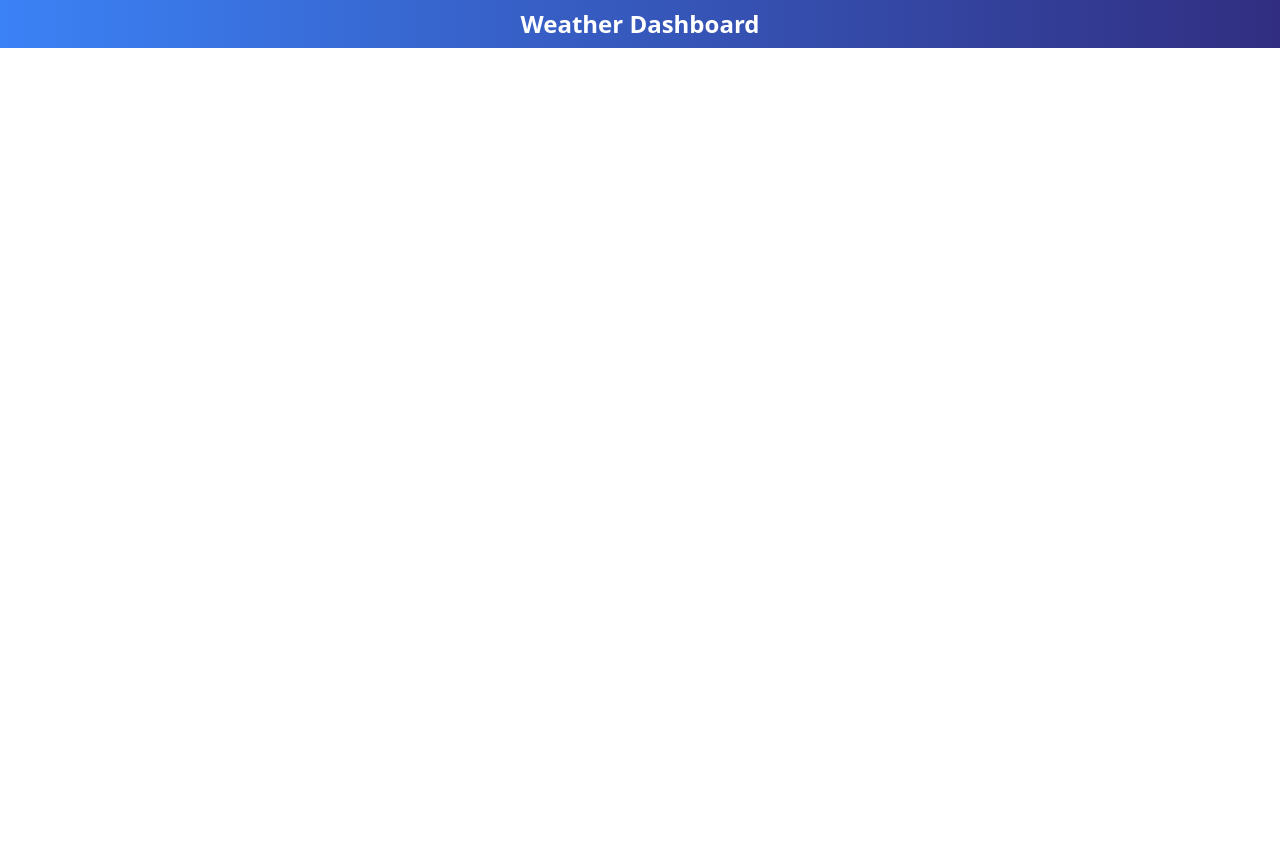
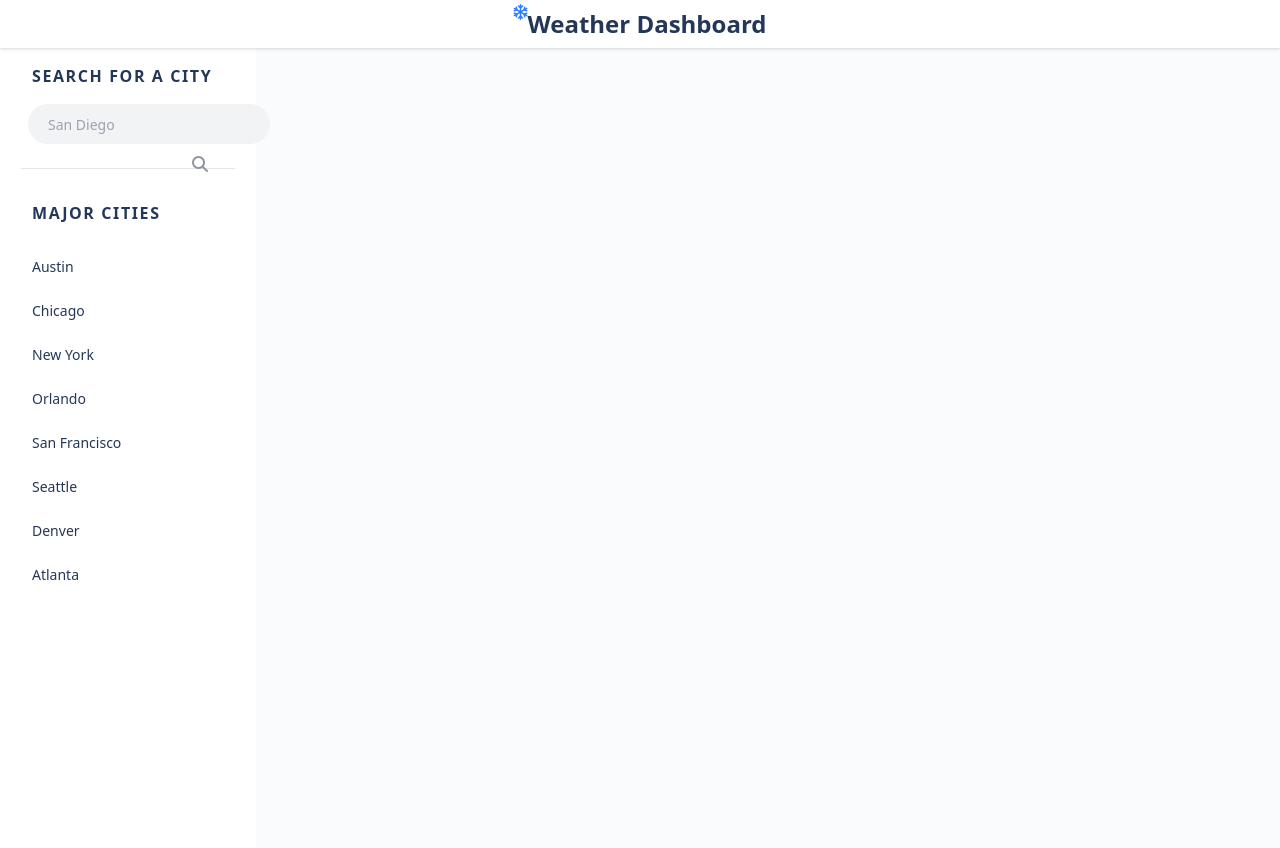
Before and after one commit to jhahnsheen/weather-dashboard-v1, a plain HTML site: page index.html in a window 1280 px wide. Before the commit the page ends 800 px from the top, so only its background shows below. Drawn offline with nearby package versions, Linux system fonts and the light colour scheme.

Commit message:
header and nav sidebar updated to the 2010s and formatted

```diff
--- a/index.html
+++ b/index.html
@@ -8,17 +8,61 @@
     <title>Weather Dashboard</title>
     <!-- link tailwind cdn -->
     <script src="https://cdn.tailwindcss.com"></script>
+    <!-- font awesome cdn -->
+    <script src="https://kit.fontawesome.com/143986e3b2.js" crossorigin="anonymous"></script>
 </head>
 
-<body>
+<body class='bg-[#FFFFFF]'>
     <!-- simple header -->
     <header>
-        <div class='flex justify-center bg-gradient-to-r from-blue-500 to-indigo-900'>
-            <h1 class='my-2 text-2xl font-semibold text-[#FFFFFF]'>Weather Dashboard</h1>
+        <div class='flex justify-center bg-[#FFFFFF] drop-shadow'>
+            <i class="far fa-snowflake text-[#2A7EFF] mt-1"></i>
+            <h1 class='my-2 text-2xl font-semibold text-[#253758]'>Weather Dashboard</h1>
         </div>
     </header>
 
+    <!-- nav sidebar -->
+    <nav class='bg-[#FAFBFC]'>
+        <div class="md:flex flex-col md:flex-row md:min-h-screen w-full">
+        <div @click.away="open = false" class="flex flex-col w-full md:w-64 text-gray-700 bg-white dark-mode:text-gray-200 dark-mode:bg-gray-800 flex-shrink-0" x-data="{ open: false }">
+            <!-- search input -->
+            <div class="flex-shrink-0 px-8 py-4 flex flex-row items-center justify-between">
+                <p class="text-md font-bold tracking-widest text-[#253758] uppercase rounded-lg dark-mode:text-white">Search for a City</p>
+            </div>
+            <div class='pl-7 mb-6'>
+                <input class="bg-[#F1F3F5] h-10 pl-5 pr-5 rounded-full text-sm focus:outline-none" type="search" name="search" placeholder="San Diego">
+                <button type="submit" class="absolute left-48 top-26 mt-2 mr-4 text-md text-[#90959F]">
+                    <i class="fas fa-search"></i>
+                </button>
+            </div>
+            <div class="flex justify-center">
+                <div class="divide-y divide-solid w-5/6">
+                    <div></div>
+                    <div></div>
+                </div>
+            </div>
+            <!-- major cities header -->
+            <div class="flex-shrink-0 px-8 py-4 flex flex-row items-center justify-between pt-8">
+                <p class="text-md font-bold tracking-widest text-[#253758] uppercase rounded-lg dark-mode:text-white">Major Cities</p>
+            </div>
+            <!-- major cities selector -->
+            <nav :class="{'block': open, 'hidden': !open}" class="flex-grow md:block px-4 pb-4 md:pb-0 md:overflow-y-auto">
+                <a class="block px-4 py-2 mt-2 text-sm font-medium text-[#253758] bg-transparent rounded-lg dark-mode:bg-transparent dark-mode:hover:bg-gray-600 dark-mode:focus:bg-gray-600 dark-mode:focus:text-white dark-mode:hover:text-white dark-mode:text-gray-200 hover:text-gray-900 focus:text-gray-900 hover:bg-gray-200 focus:bg-gray-200 focus:outline-none focus:shadow-outline" href="#">Austin</a>
+                <a class="block px-4 py-2 mt-2 text-sm font-medium text-[#253758] bg-transparent rounded-lg dark-mode:bg-transparent dark-mode:hover:bg-gray-600 dark-mode:focus:bg-gray-600 dark-mode:focus:text-white dark-mode:hover:text-white dark-mode:text-gray-200 hover:text-gray-900 focus:text-gray-900 hover:bg-gray-200 focus:bg-gray-200 focus:outline-none focus:shadow-outline" href="#">Chicago</a>
+                <a class="block px-4 py-2 mt-2 text-sm font-medium text-[#253758] bg-transparent rounded-lg dark-mode:bg-transparent dark-mode:hover:bg-gray-600 dark-mode:focus:bg-gray-600 dark-mode:focus:text-white dark-mode:hover:text-white dark-mode:text-gray-200 hover:text-gray-900 focus:text-gray-900 hover:bg-gray-200 focus:bg-gray-200 focus:outline-none focus:shadow-outline" href="#">New York</a>
+                <a class="block px-4 py-2 mt-2 text-sm font-medium text-[#253758] bg-transparent rounded-lg dark-mode:bg-transparent dark-mode:hover:bg-gray-600 dark-mode:focus:bg-gray-600 dark-mode:focus:text-white dark-mode:hover:text-white dark-mode:text-gray-200 hover:text-gray-900 focus:text-gray-900 hover:bg-gray-200 focus:bg-gray-200 focus:outline-none focus:shadow-outline" href="#">Orlando</a>
+                <a class="block px-4 py-2 mt-2 text-sm font-medium text-[#253758] bg-transparent rounded-lg dark-mode:bg-transparent dark-mode:hover:bg-gray-600 dark-mode:focus:bg-gray-600 dark-mode:focus:text-white dark-mode:hover:text-white dark-mode:text-gray-200 hover:text-gray-900 focus:text-gray-900 hover:bg-gray-200 focus:bg-gray-200 focus:outline-none focus:shadow-outline" href="#">San Francisco</a>
+                <a class="block px-4 py-2 mt-2 text-sm font-medium text-[#253758] bg-transparent rounded-lg dark-mode:bg-transparent dark-mode:hover:bg-gray-600 dark-mode:focus:bg-gray-600 dark-mode:focus:text-white dark-mode:hover:text-white dark-mode:text-gray-200 hover:text-gray-900 focus:text-gray-900 hover:bg-gray-200 focus:bg-gray-200 focus:outline-none focus:shadow-outline" href="#">Seattle</a>
+                <a class="block px-4 py-2 mt-2 text-sm font-medium text-[#253758] bg-transparent rounded-lg dark-mode:bg-transparent dark-mode:hover:bg-gray-600 dark-mode:focus:bg-gray-600 dark-mode:focus:text-white dark-mode:hover:text-white dark-mode:text-gray-200 hover:text-gray-900 focus:text-gray-900 hover:bg-gray-200 focus:bg-gray-200 focus:outline-none focus:shadow-outline" href="#">Denver</a>
+                <a class="block px-4 py-2 mt-2 text-sm font-medium text-[#253758] bg-transparent rounded-lg dark-mode:bg-transparent dark-mode:hover:bg-gray-600 dark-mode:focus:bg-gray-600 dark-mode:focus:text-white dark-mode:hover:text-white dark-mode:text-gray-200 hover:text-gray-900 focus:text-gray-900 hover:bg-gray-200 focus:bg-gray-200 focus:outline-none focus:shadow-outline" href="#">Atlanta</a>
+            </nav>
+        </div>
+        </div>
+    </nav>
+
     <!-- link js page -->
     <script src="./assets/js/script.js"></script>
+    <!-- link alpinejs -->
+    <script src="https://cdn.jsdelivr.net/gh/alpinejs/alpine@v2.x.x/dist/alpine.min.js" defer></script>
 </body>
 </html>
```
